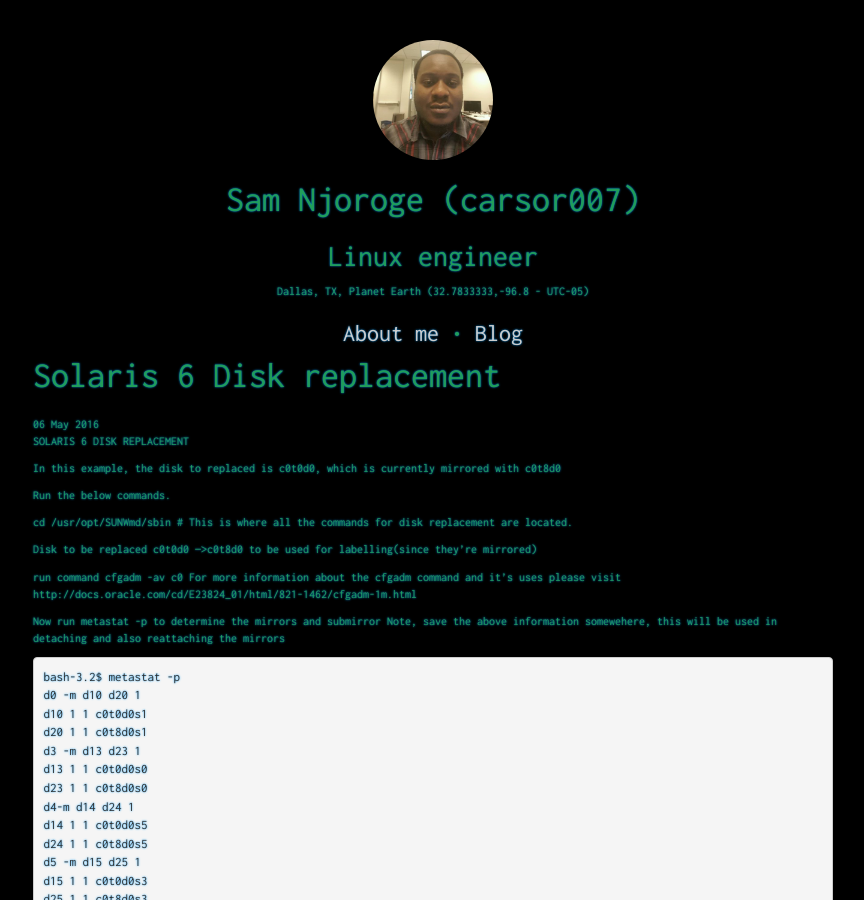
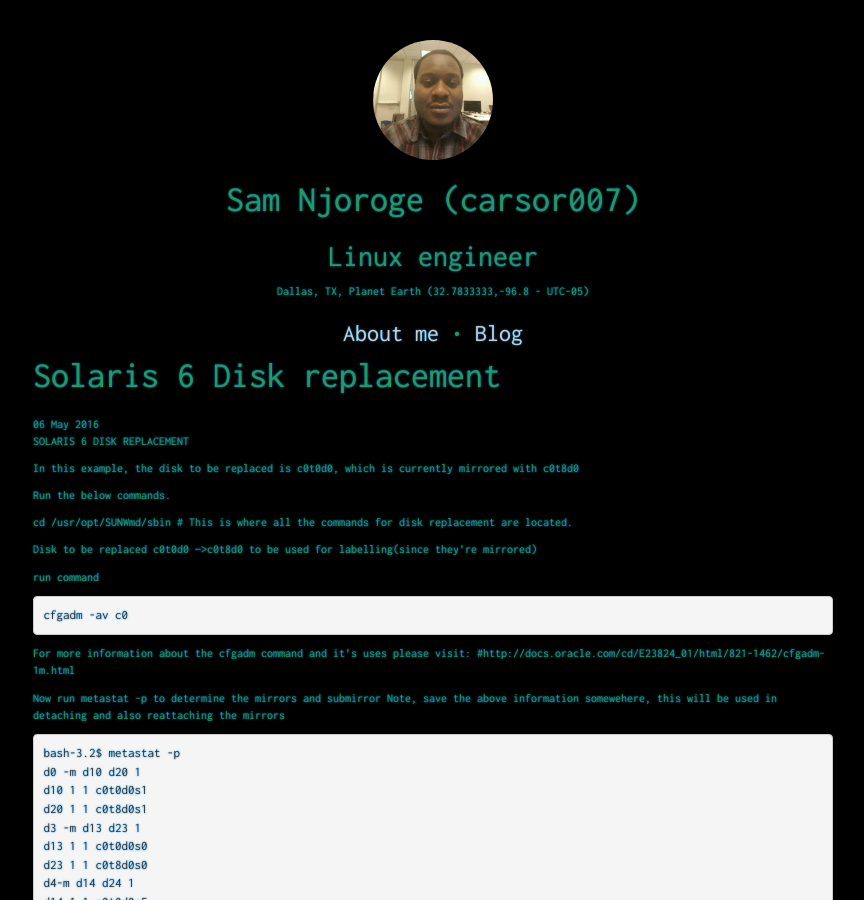
Before and after one commit to carsor007/carsor007.github.io, a Jekyll site: the page built from _posts/2016-05-06-Solaris-6-replace-disk-svm.md, in a window 1280 px wide and 900 px high. Shown: the whole window, without its empty margins (207-1071 px from the left). Built offline with Jekyll 4.4.1, drawn with Linux system fonts in a browser that asks for light colours; nearby versions of some CDN libraries; comment, search, counter and statistics services are not loaded.

Commit message:
Update 2016-05-06-Solaris-6-replace-disk-svm.md

```diff
--- a/_posts/2016-05-06-Solaris-6-replace-disk-svm.md
+++ b/_posts/2016-05-06-Solaris-6-replace-disk-svm.md
@@ -11,7 +11,7 @@ title: Solaris 6 Disk replacement
 
 SOLARIS 6 DISK REPLACEMENT
 
-In this example, the disk to replaced is c0t0d0, which is currently mirrored with c0t8d0
+In this example, the disk to be replaced is c0t0d0, which is currently mirrored with c0t8d0
 
 Run the below commands.
 
@@ -23,8 +23,10 @@ Disk to be replaced c0t0d0 --->c0t8d0 to be used for labelling(since they're mir
 
 
 run command
+~~~ bash
 cfgadm -av c0
-For more information about the cfgadm command and it's uses please visit http://docs.oracle.com/cd/E23824_01/html/821-1462/cfgadm-1m.html
+~~~
+For more information about the cfgadm command and it's uses please visit: #http://docs.oracle.com/cd/E23824_01/html/821-1462/cfgadm-1m.html
 
 Now run metastat -p to determine the mirrors and submirror
 Note, save the above information somewehere, this will be used in detaching and also reattaching the mirrors
```
